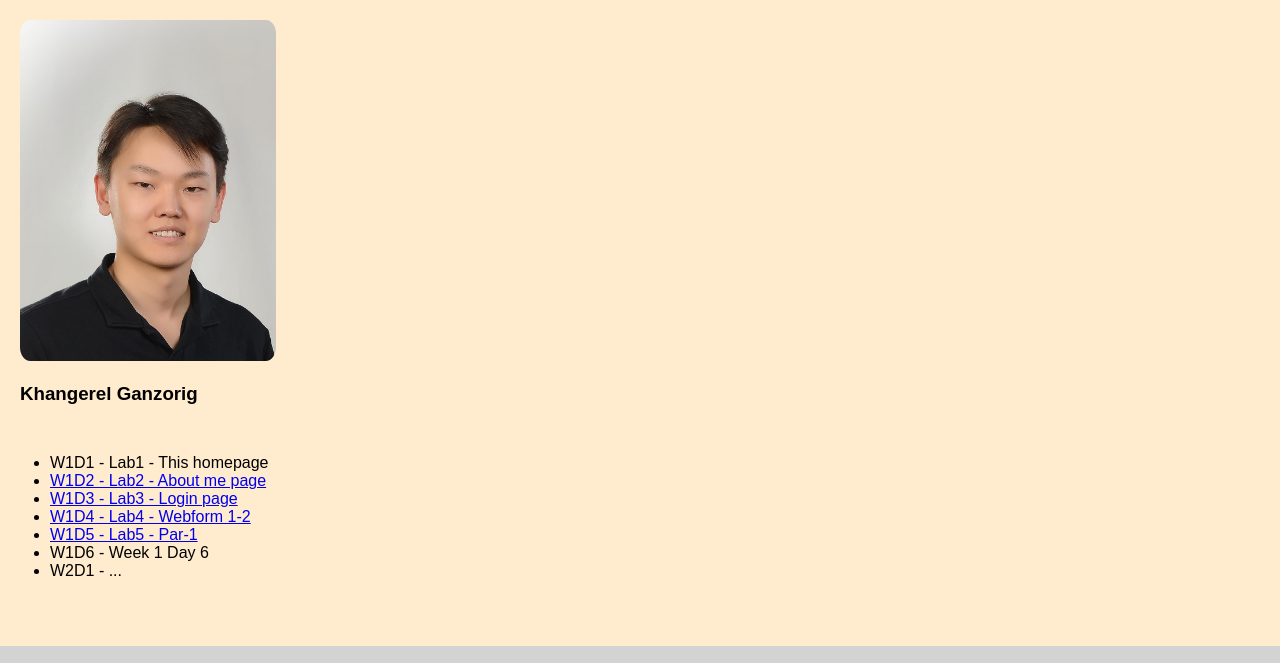
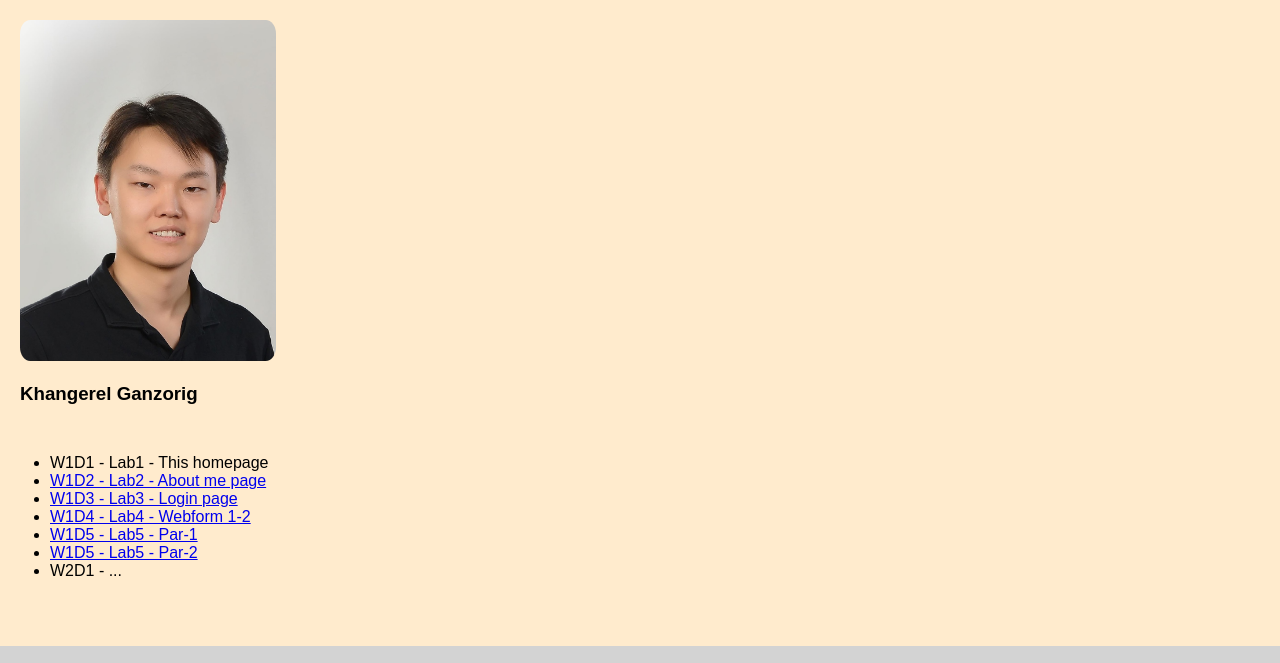
Before and after one commit to Khangerel/CS472, a plain HTML site: page lab1/index.html in a window 1280 px wide. Shown: the top 663 px of the page. Drawn offline with Linux system fonts and the light colour scheme.

```diff
--- a/lab1/index.html
+++ b/lab1/index.html
@@ -51,7 +51,7 @@
         <li><a href="../lab3/">W1D3 - Lab3 - Login page</a></li>
         <li><a href="../lab4/webform1.html">W1D4 - Lab4 - Webform 1-2</a></li>
         <li><a href="../lab5/part1/"> W1D5 - Lab5 - Par-1</a></li>
-        <li>W1D6 - Week 1 Day 6</li>
+        <li><a href="../lab5/part2/"> W1D5 - Lab5 - Par-2</a></li>
         <li>W2D1 - ...</li>
       </ul>
     </div>
```
